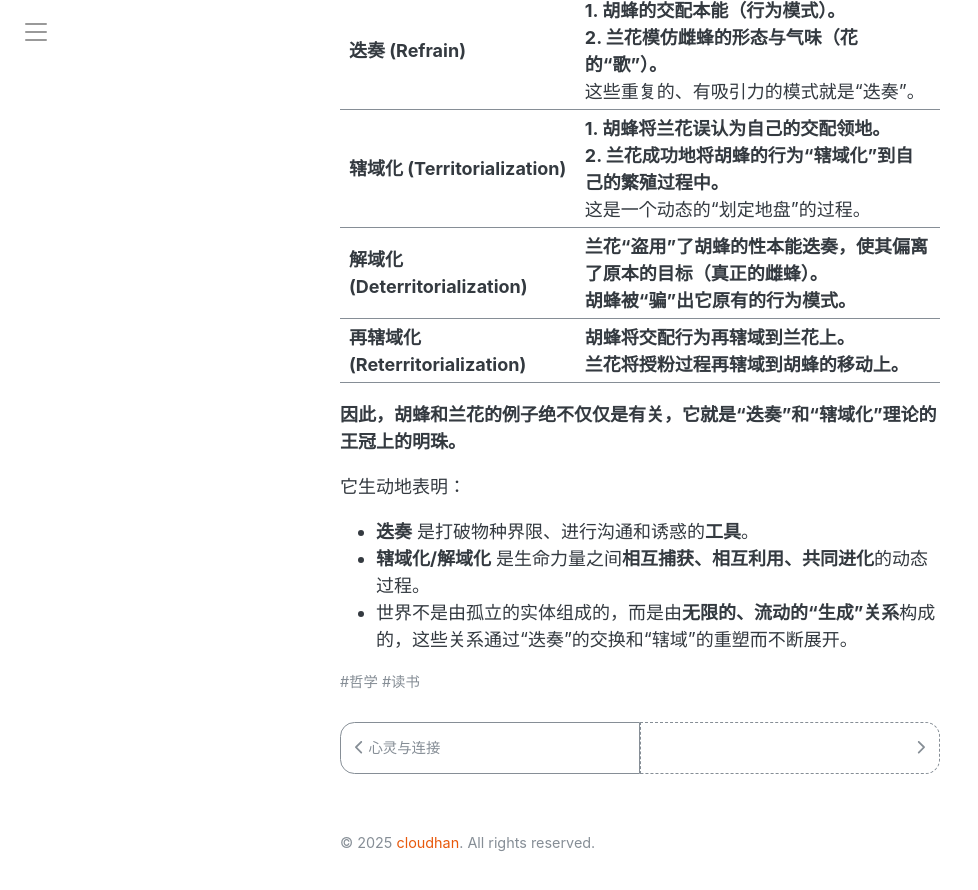
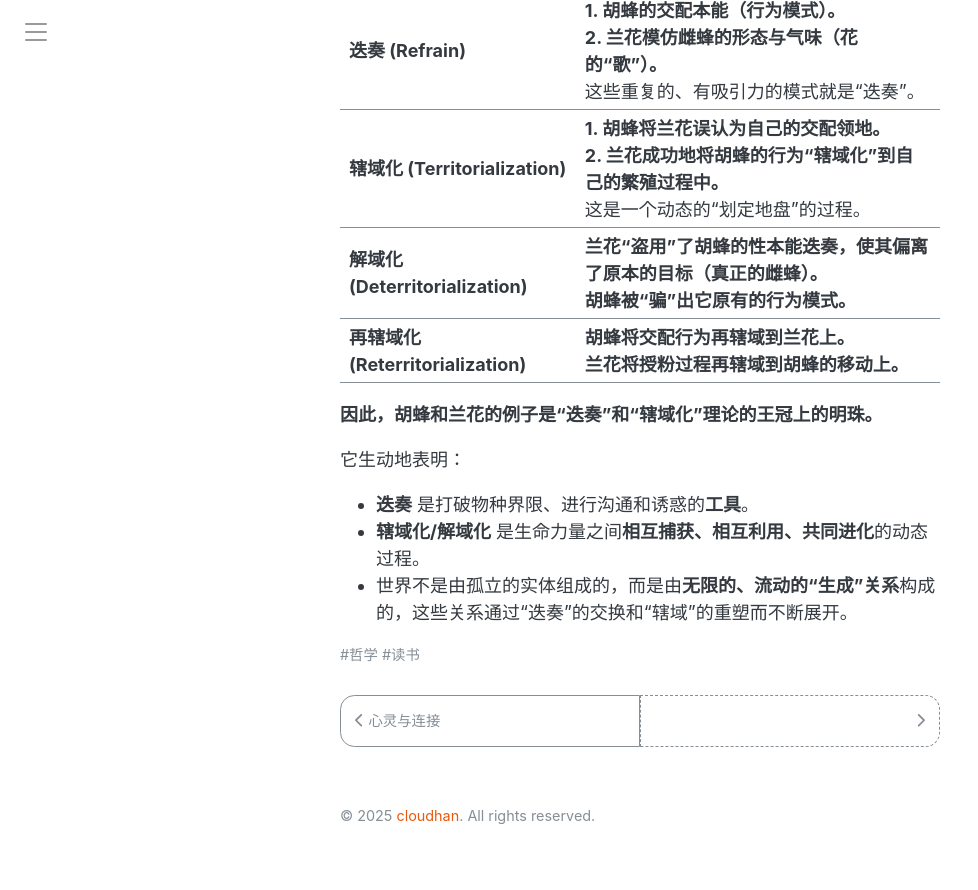
Before and after one commit to symphonyh/symphonyh.github.io, a Jekyll site: the page built from _posts/2025-09-02-hufg.md, in a window 1280 px wide and 900 px high, scrolled down 1678 px. Shown: the top 890 px of the window, without its empty margins (0-978 px from the left). Built offline with Jekyll 4.4.1, drawn with Linux system fonts in a browser that asks for light colours; comment, search, counter and statistics services are not loaded.

Commit message:
Update 2025-09-02-hufg.md

```diff
--- a/_posts/2025-09-02-hufg.md
+++ b/_posts/2025-09-02-hufg.md
@@ -57,7 +57,7 @@ comments: true
 | **解域化 (Deterritorialization)** | **兰花“盗用”了胡蜂的性本能迭奏，使其偏离了原本的目标（真正的雌蜂）。** <br> **胡蜂被“骗”出它原有的行为模式。** |
 | **再辖域化 (Reterritorialization)** | **胡蜂将交配行为再辖域到兰花上。** <br> **兰花将授粉过程再辖域到胡蜂的移动上。** |
 
-**因此，胡蜂和兰花的例子绝不仅仅是有关，它就是“迭奏”和“辖域化”理论的王冠上的明珠。**
+**因此，胡蜂和兰花的例子是“迭奏”和“辖域化”理论的王冠上的明珠。**
 
 它生动地表明：
 *   **迭奏** 是打破物种界限、进行沟通和诱惑的**工具**。
```
Also changed, not shown: other parts of _posts/2025-09-02-hufg.md (+1 -1 lines).
